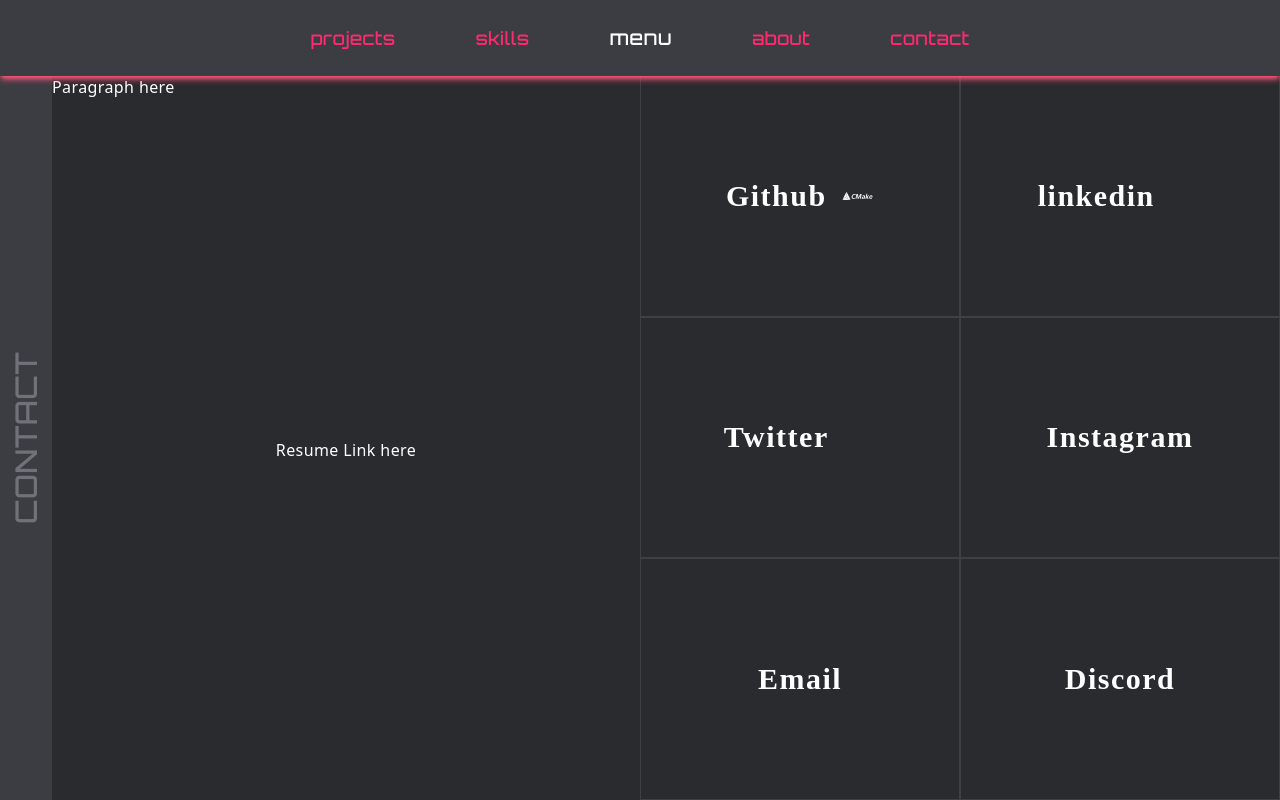
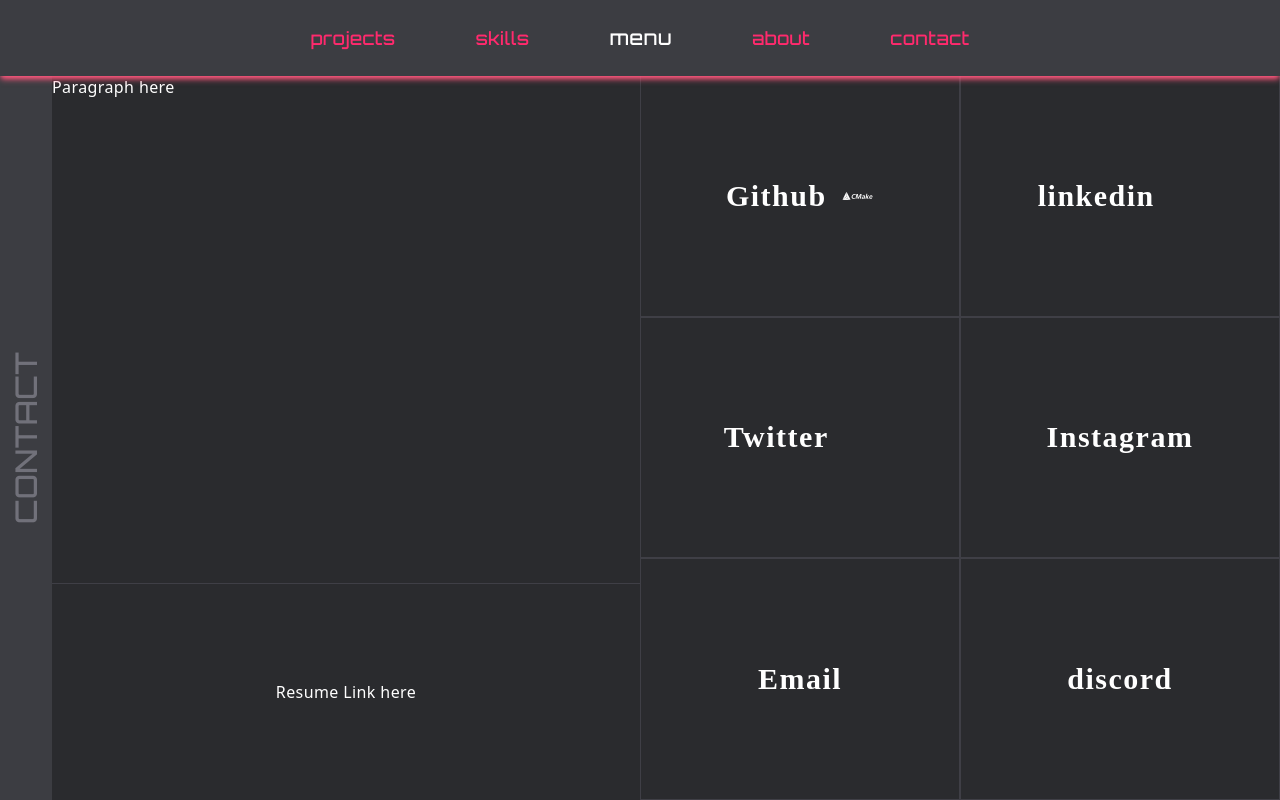
Before and after one commit to gopiinho/devProfile, a Next.js app: page /contact in a window 1280 px wide. Built offline with nearby package versions, Linux system fonts and the light colour scheme; a web font is replaced by a local one.

Commit message:
Update: Added href to grid

```diff
--- a/pages/contact.jsx
+++ b/pages/contact.jsx
@@ -14,7 +14,7 @@ const Contact = () => {
       transition={{ duration: 0.3, ease: "easeIn" }}
       className="w-full h-screen pt-[75px]"
     >
-      <div className="flex flex-row md:flex-row sm:flex-col w-full">
+      <div className="flex flex-row md:flex-row sm:flex-col w-full overflow-hidden">
         <div className="w-1/2 h-full">
           <div className="flex">
             <h2
@@ -24,8 +24,8 @@ const Contact = () => {
               Contact
             </h2>
             <div className="flex flex-col w-full">
-              <div className="h-1/2">Paragraph here</div>
-              <div className="h-1/2 text-center items-center">
+              <div className="h-[70%]">Paragraph here</div>
+              <div className="h-[30%] border-t border-zinc-700 flex text-center items-center justify-center">
                 Resume Link here
               </div>
             </div>
@@ -34,7 +34,7 @@ const Contact = () => {
         <div className="w-1/2">
           <div className="grid grid-cols-2 md:grid-cols-2 sm:grid-cols-2 text-3xl font-phudu w-full h-full justify-center text-center font-semibold tracking-wider">
             <Link
-              href=""
+              href="https://github.com/igopib"
               target="_blank"
               rel="noopener noreferrer"
               className="flex gap-4 items-center justify-center hover:bg-zinc-800 hover:scale-105 border border-zinc-700 hover:text-white transform duration-300"
@@ -43,7 +43,7 @@ const Contact = () => {
               <div className="devicon-github-plain text-3xl"></div>
             </Link>
             <Link
-              href=""
+              href="https://www.linkedin.com/in/gopinho/"
               target="_blank"
               rel="noopener noreferrer"
               className="flex gap-4 items-center justify-center hover:bg-zinc-800 hover:scale-105 border border-zinc-700 hover:text-[#0177B5] transform duration-300"
@@ -52,7 +52,7 @@ const Contact = () => {
               <div className="devicon-linkedin-plain text-3xl"></div>
             </Link>
             <Link
-              href=""
+              href="https://twitter.com/gopiinho"
               target="_blank"
               rel="noopener noreferrer"
               className="flex gap-4 items-center justify-center hover:bg-zinc-800 hover:scale-105 border border-zinc-700 hover:text-[#1C9BEF] transform duration-300"
@@ -61,7 +61,7 @@ const Contact = () => {
               <div className="devicon-twitter-plain text-3xl"></div>
             </Link>
             <Link
-              href=""
+              href="https://www.instagram.com/gopiinho/"
               target="_blank"
               rel="noopener noreferrer"
               className="flex gap-4 items-center justify-center hover:bg-zinc-800 hover:scale-105 border border-zinc-700 hover:text-[#37bcf8] transform duration-300"
@@ -69,21 +69,19 @@ const Contact = () => {
               Instagram
             </Link>
             <Link
-              href=""
+              href="mailto:gopinho@protonmail.com"
               target="_blank"
               rel="noopener noreferrer"
               className="flex gap-4 items-center justify-center hover:bg-zinc-800 hover:scale-105 border border-zinc-700 hover:text-[#D04836] transform duration-300"
             >
               Email
             </Link>
-            <Link
-              href=""
-              target="_blank"
-              rel="noopener noreferrer"
-              className="flex gap-4 items-center justify-center hover:bg-zinc-800 hover:scale-105 border border-zinc-700 hover:text-[#7288DA] transform duration-300"
+            <h3
+              onClick={() => setLinkText("Gopinho#6037")}
+              className="flex gap-4 items-center justify-center hover:bg-zinc-800 hover:scale-105 border border-zinc-700 select-text hover:text-[#7288DA] transform duration-300"
             >
-              Discord
-            </Link>
+              {linkText}
+            </h3>
           </div>
         </div>
       </div>
--- a/pages/skills.jsx
+++ b/pages/skills.jsx
@@ -87,7 +87,7 @@ const Skills = () => {
               <p>• Ability to write clean, maintainable, and scalable code</p>
             </div>
             <div className="grid grid-cols-1 font-phudu w-[40%] h-full justify-center text-center font-semibold uppercase tracking-lighter ">
-              <div className="flex flex-col gap-1 items-center justify-center hover:bg-zinc-800 hover:text-white transform duration-300">
+              <div className="flex flex-col gap-1 items-center justify-center hover:bg-zinc-800  hover:text-white transform duration-300">
                 <h3>Framework</h3>
                 <p className="font-robot text-sm tracking-tight">
                   React • Next.js
```
